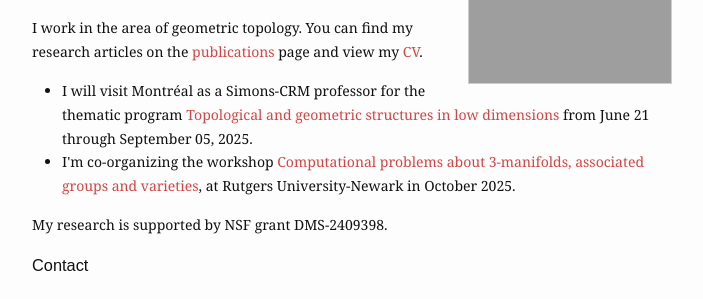
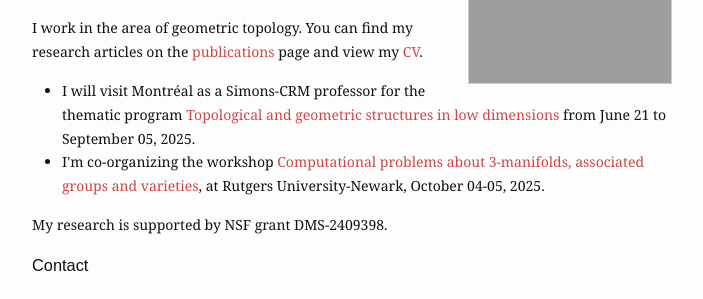
Before and after one commit to yinghu-math/yinghu-math.github.io, a Jekyll site: the page built from index.md, in a window 1280 px wide. Shown: the part 177-476 px from the top of the page, without its empty margins (288-991 px from the left). Built offline with Jekyll 4.4.1, drawn with Linux system fonts in a browser that asks for light colours.

Commit message:
update activities

```diff
--- a/index.md
+++ b/index.md
@@ -12,8 +12,8 @@ profile_picture:
 
 <ul>
 <!-- <li>I will speak at the conference <a href="https://sites.google.com/view/mwgt2025/overview?authuser=0">Midwest Panorama of Geometry and Topology</a>, at the University of Iowa in June 2025.</li> -->
-<li>I will visit Montréal as a Simons-CRM professor for the thematic program <a href="https://www.crmath.ca/en/activities/#/type/activity/id/3951">Topological and geometric structures in low dimensions</a> from June 21 through September 05, 2025.</li>
-<li>I'm co-organizing the workshop <a href="https://sites.rutgers.edu/manifolds-groups-varieties/">Computational problems about 3-manifolds, associated groups and varieties</a>, at Rutgers University-Newark in October 2025.</li>
+<li>I will visit Montréal as a Simons-CRM professor for the thematic program <a href="https://www.crmath.ca/en/activities/#/type/activity/id/3951">Topological and geometric structures in low dimensions</a> from June 21 to September 05, 2025.</li>
+<li>I'm co-organizing the workshop <a href="https://sites.rutgers.edu/manifolds-groups-varieties/">Computational problems about 3-manifolds, associated groups and varieties</a>, at Rutgers University-Newark, October 04-05, 2025.</li>
 </ul>
 
 
```
